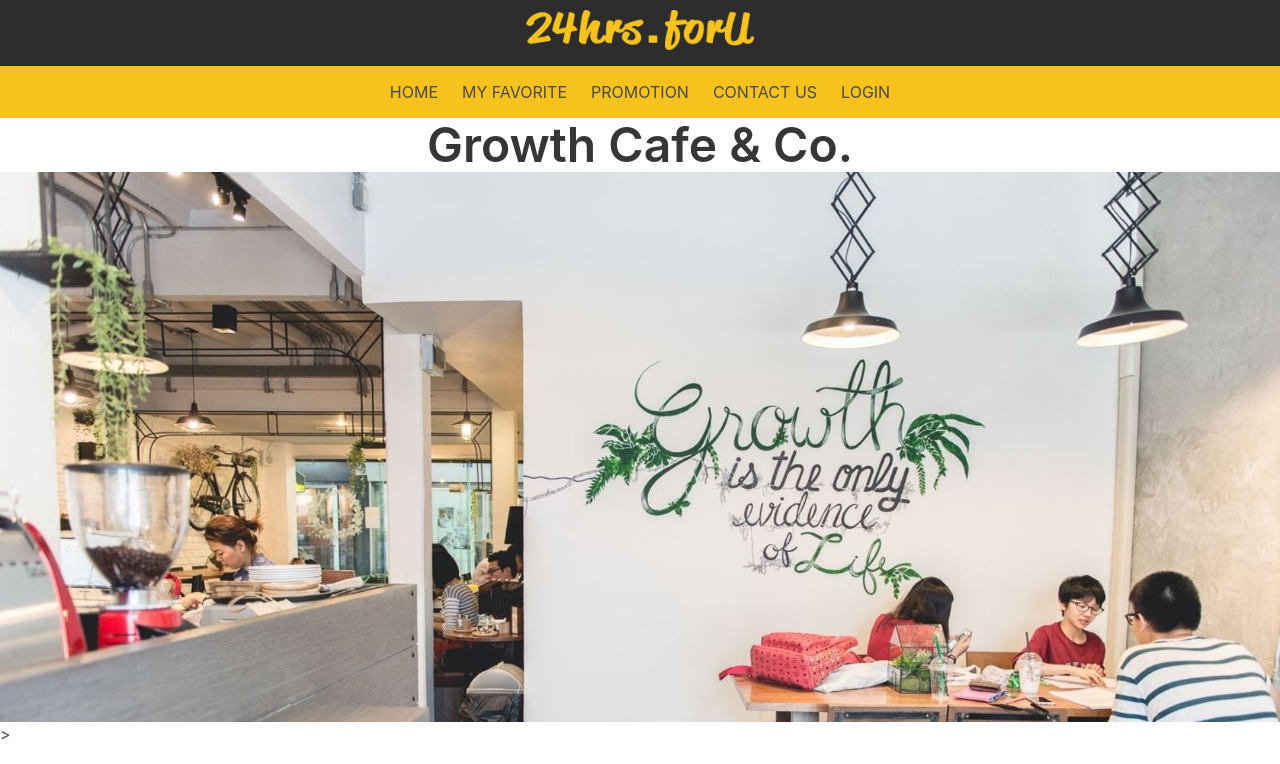
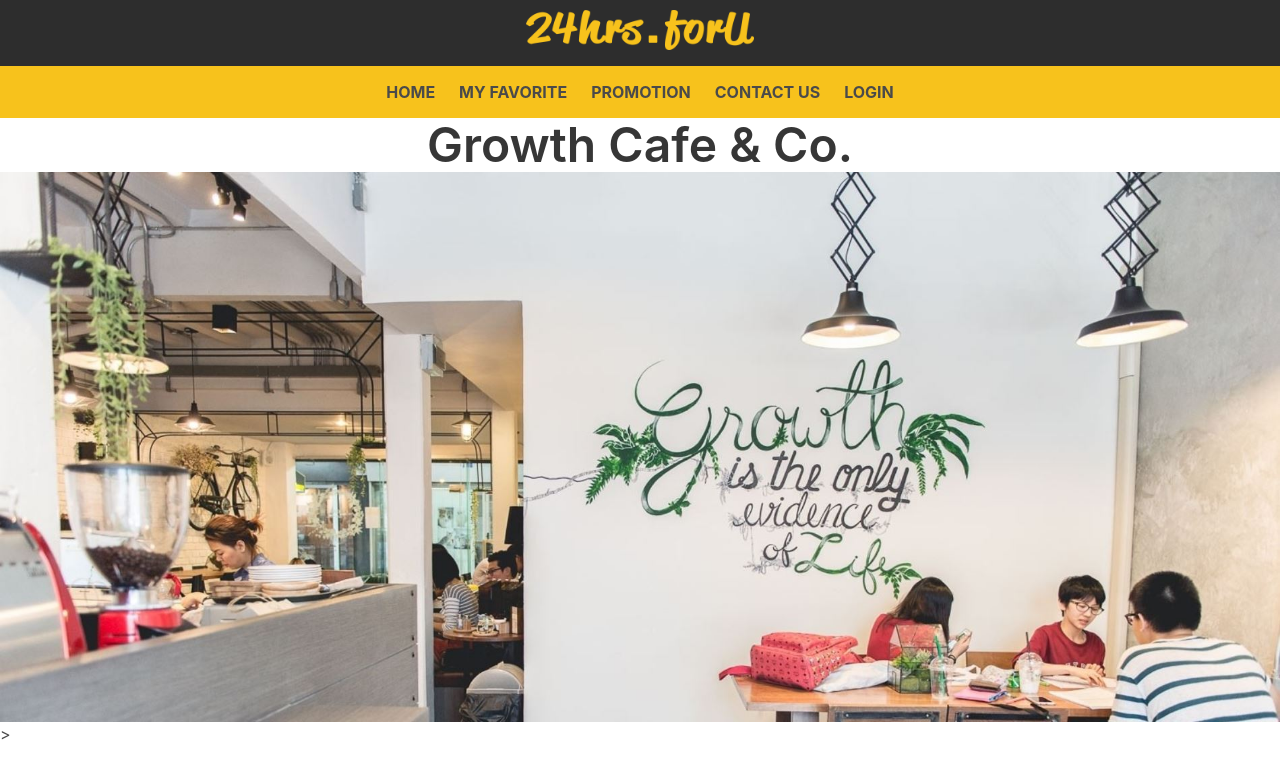
Before and after one commit to faiyubyui/24hoursbybussabha, a plain HTML site: page index.html in a window 1280 px wide. Shown: the top 764 px of the page. Drawn offline with nearby package versions, Linux system fonts and the light colour scheme.

Commit message:
strong navi

```diff
--- a/index.html
+++ b/index.html
@@ -14,11 +14,11 @@
             <img src="/assets/images/logo.png" alt="24hrs. for you">
           </div>
 		<nav class="navbar-tabs">
-			<a href="#" class="is-black navbar-item">HOME</a>
-			<a href="#" class="is-black navbar-item">MY FAVORITE</a>
-			<a href="#" class="is-black navbar-item">PROMOTION</a>
-			<a href="#" class="is-black navbar-item">CONTACT US</a>
-			<a href="#" class="is-black navbar-item">LOGIN</a>
+			<a href="#" class="is-black navbar-item"><strong>HOME</strong></a>
+			<a href="#" class="is-black navbar-item"><strong>MY FAVORITE</strong></a>
+			<a href="#" class="is-black navbar-item"><strong>PROMOTION</strong></a>
+			<a href="#" class="is-black navbar-item"><strong>CONTACT US</strong></a>
+			<a href="#" class="is-black navbar-item"><strong>LOGIN</strong></a>
 		</nav>
 
 		<div class="has-text-centered">
```
